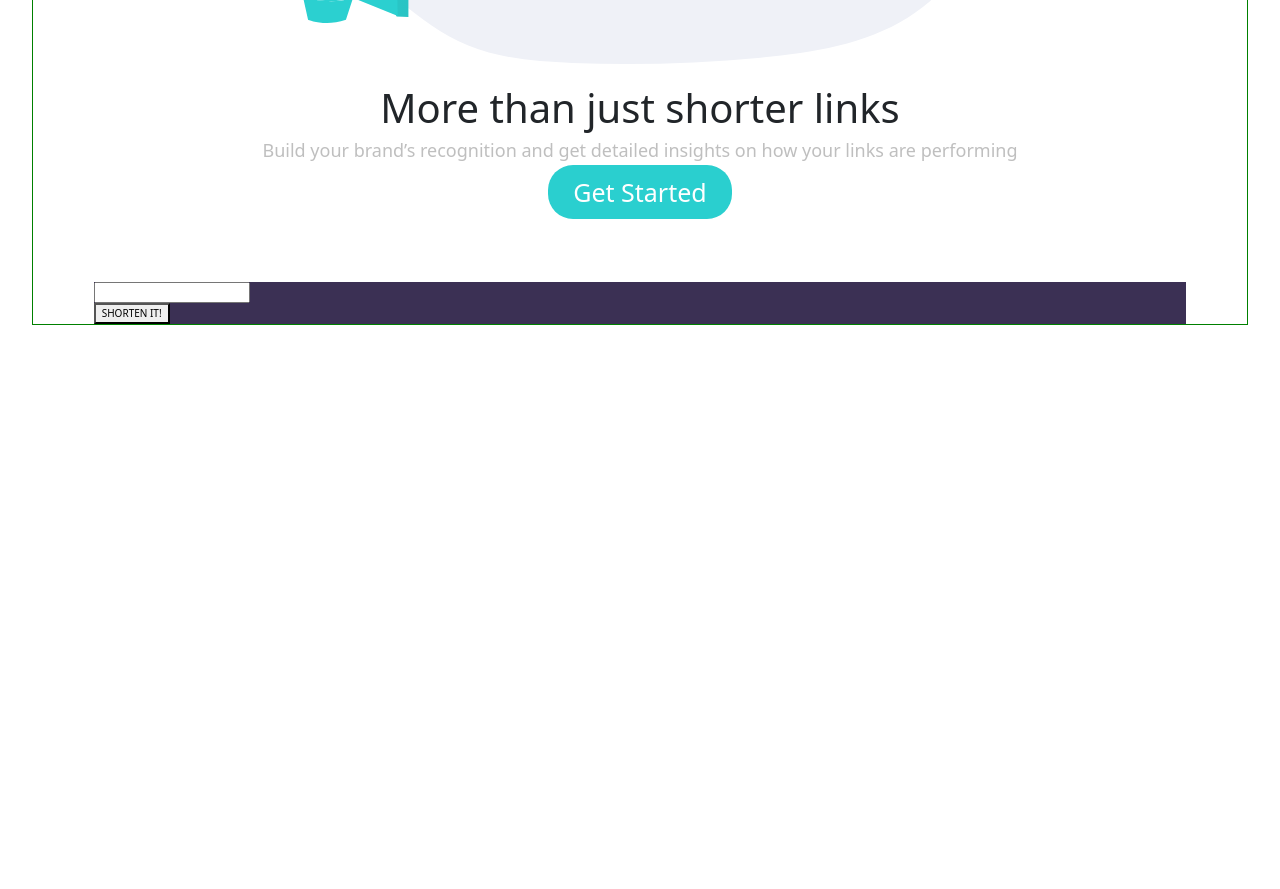
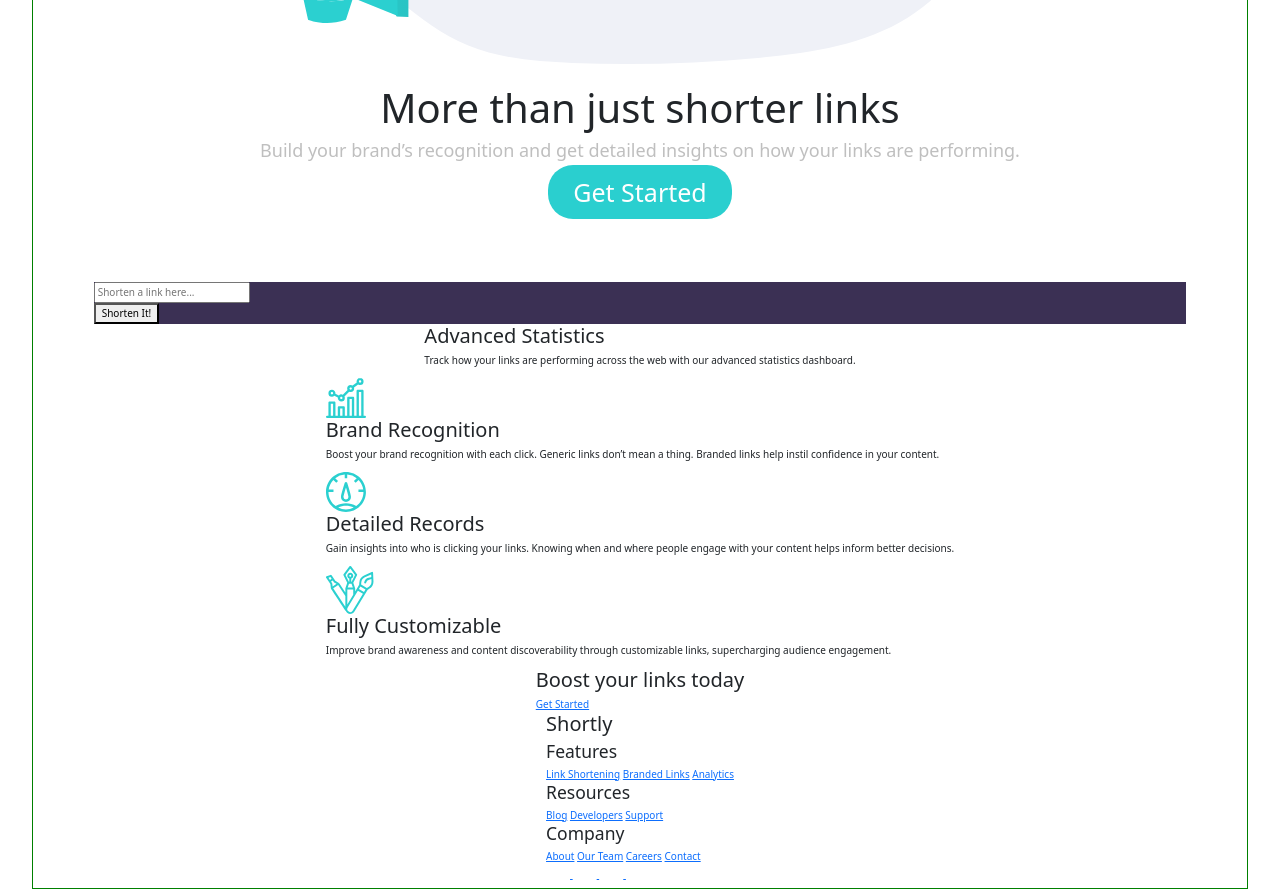
Before and after one commit to PiperRc/Link-Shortener, a plain HTML site: page index.html in a window 1280 px wide. Shown: the part 600-1489 px from the top of the page. Before the commit the page ends 925 px from the top, so only its background shows below. Drawn offline with nearby package versions, Linux system fonts and the light colour scheme.

Commit message:
Update index.html

```diff
--- a/index.html
+++ b/index.html
@@ -21,13 +21,14 @@
 
 <body>
     <main>
+
         <section>
             <nav class="navbar navbar-expand-lg navbar-light ">
                 <div class="container-fluid">
                     <a class="navbar-brand" href="#">Shorlty</a>
-                    <button class="navbar-toggler hamburger" type="button" data-bs-toggle="collapse" data-bs-target="#navbarNavAltMarkup" aria-controls="navbarNavAltMarkup" aria-expanded="false" aria-label="Toggle navigation">
-          <span class="navbar-toggler-icon"></span>
-        </button>
+                    <button class="navbar-toggler" type="button" data-bs-toggle="collapse" data-bs-target="#navbarNavAltMarkup" aria-controls="navbarNavAltMarkup" aria-expanded="false" aria-label="Toggle navigation">
+                        <span class="navbar-toggler-icon"></span>
+                    </button>
 
                     <div class="collapse navbar-collapse" id="navbarNavAltMarkup">
                         <section class="navbar-links">
@@ -36,10 +37,16 @@
                                 <a class="nav-link" href="#">Features</a>
                                 <a class="nav-link" href="#">Pricing</a>
                                 <a class="nav-link" href="#">Resources</a>
-                                <section class="navbar-nav-registration">
-                                    <a class="nav-link" href="#">Login</a>
-                                    <a class="nav-link signup-link" href="#">Signup</a>
-                                </section>
+
+                                <div class="navbar-nav-registration-container">
+                                    <div class="navbar-nav-registration">
+                                        <a class="nav-link" href="#">Login</a>
+                                        <a class="nav-link signup-link" href="#">Signup</a>
+                                    </div>
+
+                                </div>
+
+
                             </div>
                         </section>
                     </div>
@@ -54,25 +61,113 @@
 
         <header>
             <h1>More than just shorter links</h1>
-            <p>Build your brand’s recognition and get detailed insights on how your links are performing</p>
+            <p>
+                <span>Build your brand’s recognition and</span>
+                <span>get detailed insights on how your</span>
+                <span>links are performing.</span>
+
+            </p>
             <div><a href="#">Get Started</a></div>
 
         </header>
 
         <section class="insert-link">
             <form action="">
-                <input type="text">
-                <button>SHORTEN IT!</button>
+                <input type="text" placeholder="Shorten a link here...">
+                <button>Shorten It!</button>
             </form>
+
+        </section>
+
+        <section class="advanced">
+            <h2>Advanced Statistics</h2>
+            <p> Track how your links are performing across the web with our advanced statistics dashboard.</p>
+        </section>
+
+        <section class="features">
+            <div class="brand">
+
+
+                <div><img src="images/icon-brand-recognition.svg" alt=""></div>
+                <h2>Brand Recognition</h2>
+                <p>Boost your brand recognition with each click. Generic links don’t mean a thing. Branded links help instil confidence in your content.</p>
+
+            </div>
+
+            <div class="detailed">
+                <div><img src="images/icon-detailed-records.svg" alt=""></div>
+                <h2>Detailed Records</h2>
+                <p>Gain insights into who is clicking your links. Knowing when and where people engage with your content helps inform better decisions.
+                </p>
+            </div>
+
+            <div class="custom">
+                <div><img src="images/icon-fully-customizable.svg" alt=""></div>
+                <h2>Fully Customizable</h2>
+                <p>Improve brand awareness and content discoverability through customizable links, supercharging audience engagement.
+                </p>
+            </div>
+
 
 
         </section>
 
+        <section class="boost">
+            <h2> Boost your links today </h2>
+            <div><a href="#">Get Started</a></div>
 
-        <!-- . Get Started Shorten a link here... Shorten It! Advanced Statistics Track how your links are
-    performing across the web with our advanced statistics dashboard. Brand Recognition Boost your brand recognition with each click. Generic links don’t mean a thing. Branded links help instil confidence in your content. Detailed Records Gain insights
-    into who is clicking your links. Knowing when and where people engage with your content helps inform better decisions. Fully Customizable Improve brand awareness and content discoverability through customizable links, supercharging audience engagement.
-    Boost your links today Get Started Features Link Shortening Branded Links Analytics Resources Blog Developers Support Company About Our Team Careers Contact -->
+        </section>
+
+        <footer>
+            <h2>Shortly</h2>
+
+            <div class="footer-features">
+                <h3>Features</h3>
+
+                <a href="#">Link Shortening</a>
+                <a href="#">Branded Links</a>
+                <a href="#">Analytics</a>
+
+            </div>
+
+            <div class="footer-resources">
+                <h3>Resources</h3>
+
+                <a href="#">Blog</a>
+                <a href="#">Developers</a>
+                <a href="#">Support</a>
+
+
+            </div>
+
+            <div class="footer-company">
+                <h3>Company</h3>
+
+                <a href="#">About</a>
+                <a href="#">Our Team</a>
+                <a href="#">Careers</a>
+                <a href="#">Contact</a>
+
+            </div>
+
+            <div class="social-media-links">
+                <a href="#">
+                    <img src="images/icon-facebook.svg" alt="">
+                </a>
+                <a href="#">
+                    <img src="images/icon-twitter.svg" alt="">
+                </a>
+                <a href="#">
+                    <img src="images/icon-pinterest.svg" alt="">
+                </a>
+                <a href="#">
+                    <img src="images/icon-instagram.svg" alt="">
+                </a>
+            </div>
+
+        </footer>
+        <!--
+Features   Resources    Company     -->
 
 
 
@@ -94,7 +189,8 @@
     </main>
     <!-- JavaScript Bundle with Popper -->
 
-    <script src="https://cdn.jsdelivr.net/npm/bootstrap@5.1.3/dist/js/bootstrap.bundle.min.js" integrity="sha384-ka7Sk0Gln4gmtz2MlQnikT1wXgYsOg+OMhuP+IlRH9sENBO0LRn5q+8nbTov4+1p" crossorigin="anonymous"></script>
+    <script src="https://cdn.jsdelivr.net/npm/bootstrap@5.1.3/dist/js/bootstrap.bundle.min.js" integrity="sha384-ka7Sk0Gln4gmtz2MlQnikT1wXgYsOg+OMhuP+IlRH9sENBO0LRn5q+8nbTov4+1p" crossorigin="anonymous">
+    </script>
     <!-- Own js -->
     <script src="app.js"></script>
     <!-- <div class="attribution">
```
